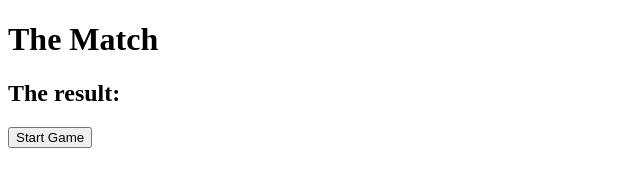
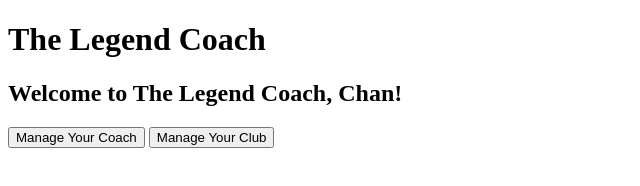
Before and after one commit to cohekoma/the-legend-coach, a plain HTML site: page index.html in a window 1280 px wide. Shown: the whole page, without its empty margins (0-640 px from the left). Drawn offline with Linux system fonts and the light colour scheme.

Commit message:
feature: init deno

```diff
--- a/app.js
+++ b/app.js
@@ -1,7 +1,7 @@
-// const firstTeamOvr = 90;
-// const secondTeamOvr = 80;
+const startGameBTN = document.getElementById("start-btn");
+const coachNameTxt = document.querySelector("#coachName");
 
-const startGameBTN = document.getElementById("start-btn");
+coachNameTxt.innerText = "Chan"
 
 startGameBTN.onclick = () => {
   console.log( "Win Possibility: " + calculateMatchOutcome(20, 80) );
@@ -14,3 +14,11 @@ function calculateMatchOutcome(firstTeamOvr, secondTeamOvr) {
 
   return winPossibility
 }
+
+function manageCoach() {
+  console.log("Manage Your Coach");
+}
+
+function manageClub() {
+  console.log("Manage Club");
+}
--- a/index.html
+++ b/index.html
@@ -7,9 +7,15 @@
 </head>
 <body>
   <div id="app" class="">
-    <h1>The Match</h1>
-    <h2>The result: <span></span></h2>
-    <button id="start-btn">Start Game</button>
+    <h1>The Legend Coach</h1>
+
+    <div class="">
+      <h2>Welcome to The Legend Coach, <strong><span id="coachName"></span></strong>!</h2>
+      <div class="">
+        <button>Manage Your Coach</button>
+        <button>Manage Your Club</button>
+      </div>
+    </div>
   </div>
 
   <script src="app.js"></script>
```
Also changed, not shown: deno.json (added, +8 -0 lines).
